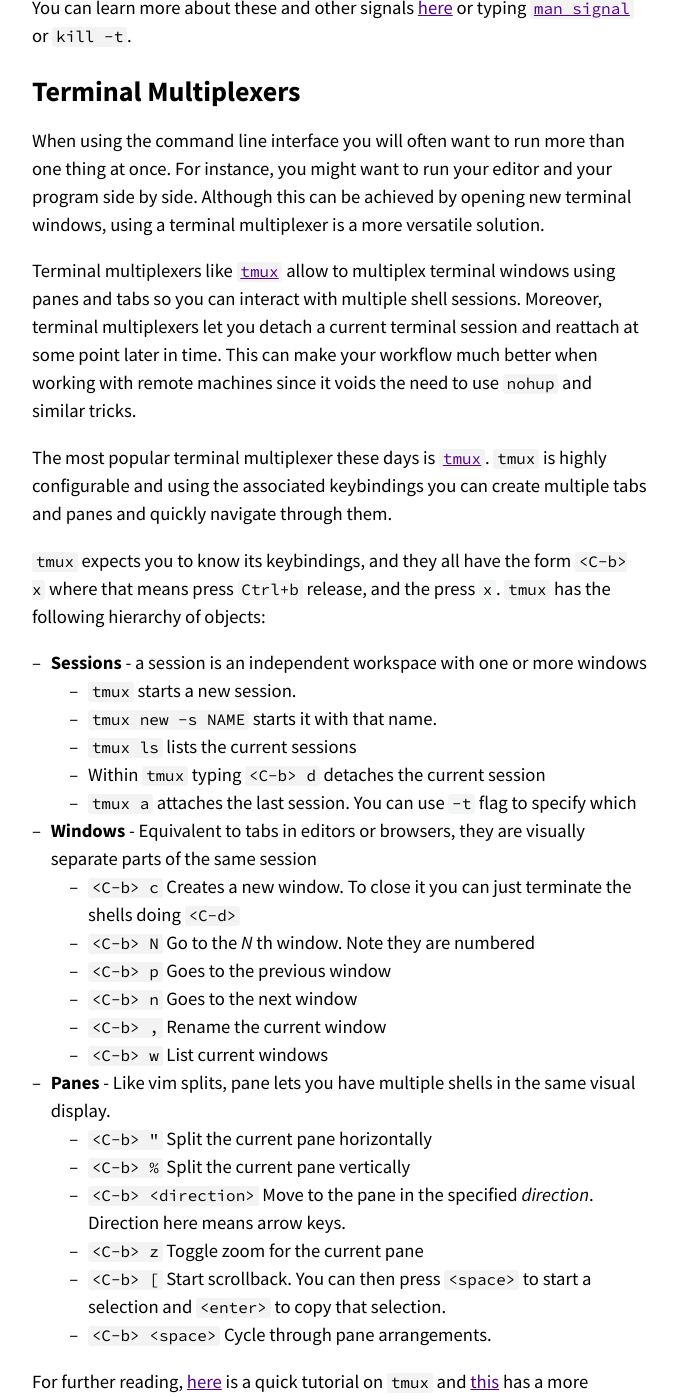
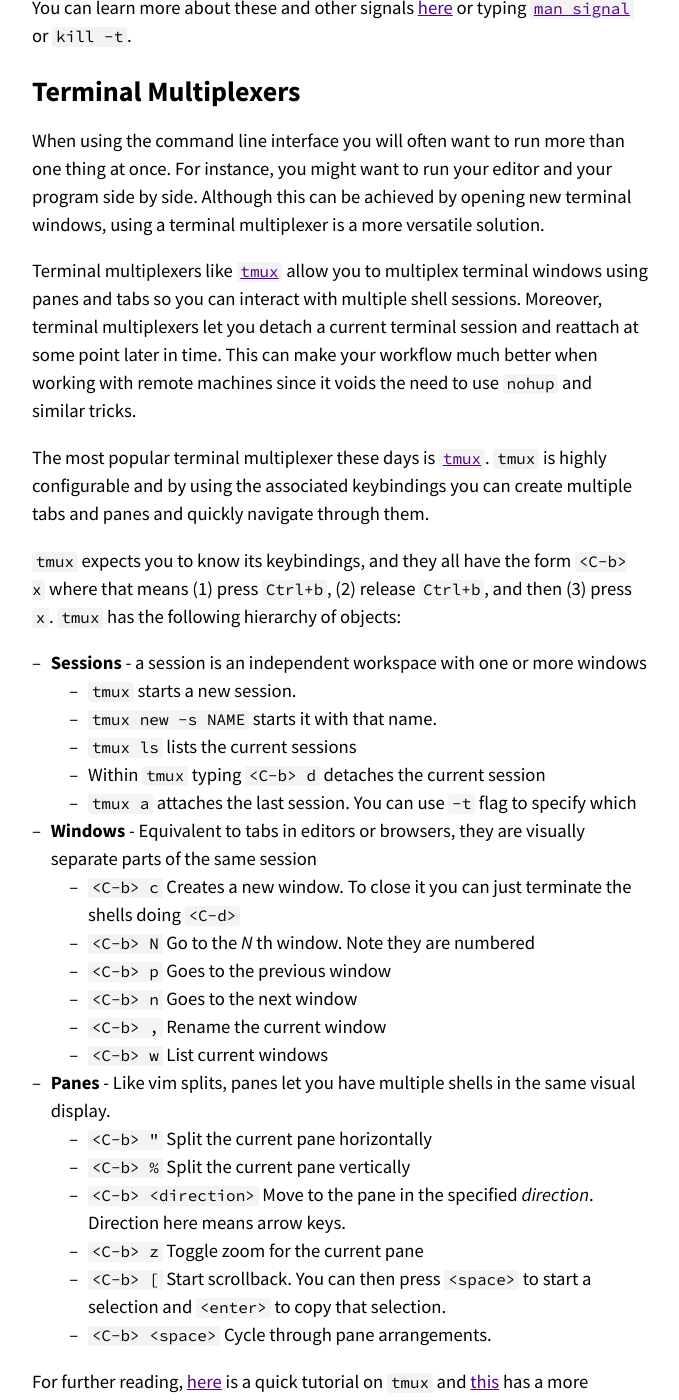
Before and after one commit to missing-semester-cn/missing-semester-cn.github.io, a Jekyll site: the page built from _2020/command-line.md, in a window 1280 px wide and 1400 px high, scrolled down 4013 px. Shown: the whole window, without its empty margins (300-979 px from the left). Built offline with Jekyll 4.4.1, drawn with Linux system fonts in a browser that asks for light colours; some of the changed text lies outside the part shown.

Commit message:
Small formatting and grammar tweaks
Nothing too special, mostly just adding a few words to assist in
sentence flow. I also elaborated a bit more on the tmux prefix to
hopefully make it a bit easier to understand, though it was pretty
self-explanatory to begin with.

```diff
--- a/_2020/command-line.md
+++ b/_2020/command-line.md
@@ -131,13 +131,13 @@
 For instance, you might want to run your editor and your program side by side.
 Although this can be achieved by opening new terminal windows, using a terminal multiplexer is a more versatile solution.
 
-Terminal multiplexers like [`tmux`](http://man7.org/linux/man-pages/man1/tmux.1.html) allow to multiplex terminal windows using panes and tabs so you can interact with multiple shell sessions.
+Terminal multiplexers like [`tmux`](http://man7.org/linux/man-pages/man1/tmux.1.html) allow you to multiplex terminal windows using panes and tabs so you can interact with multiple shell sessions.
 Moreover, terminal multiplexers let you detach a current terminal session and reattach at some point later in time.
 This can make your workflow much better when working with remote machines since it voids the need to use `nohup` and similar tricks.
 
-The most popular terminal multiplexer these days is [`tmux`](http://man7.org/linux/man-pages/man1/tmux.1.html). `tmux` is highly configurable and using the associated keybindings you can create multiple tabs and panes and quickly navigate through them.
+The most popular terminal multiplexer these days is [`tmux`](http://man7.org/linux/man-pages/man1/tmux.1.html). `tmux` is highly configurable and by using the associated keybindings you can create multiple tabs and panes and quickly navigate through them.
 
-`tmux` expects you to know its keybindings, and they all have the form `<C-b> x` where that means press `Ctrl+b` release, and the press `x`. `tmux` has the following hierarchy of objects:
+`tmux` expects you to know its keybindings, and they all have the form `<C-b> x` where that means (1) press `Ctrl+b`, (2) release `Ctrl+b`, and then (3) press `x`. `tmux` has the following hierarchy of objects:
 - **Sessions** - a session is an independent workspace with one or more windows
     + `tmux` starts a new session.
     + `tmux new -s NAME` starts it with that name.
@@ -153,7 +153,7 @@
     + `<C-b> ,` Rename the current window
     + `<C-b> w` List current windows
 
-- **Panes** - Like vim splits, pane lets you have multiple shells in the same visual display.
+- **Panes** - Like vim splits, panes let you have multiple shells in the same visual display.
     + `<C-b> "` Split the current pane horizontally
     + `<C-b> %` Split the current pane vertically
     + `<C-b> <direction>` Move to the pane in the specified _direction_. Direction here means arrow keys.
```
Also changed, not shown: other parts of _2020/command-line.md (+1 -1 lines).
